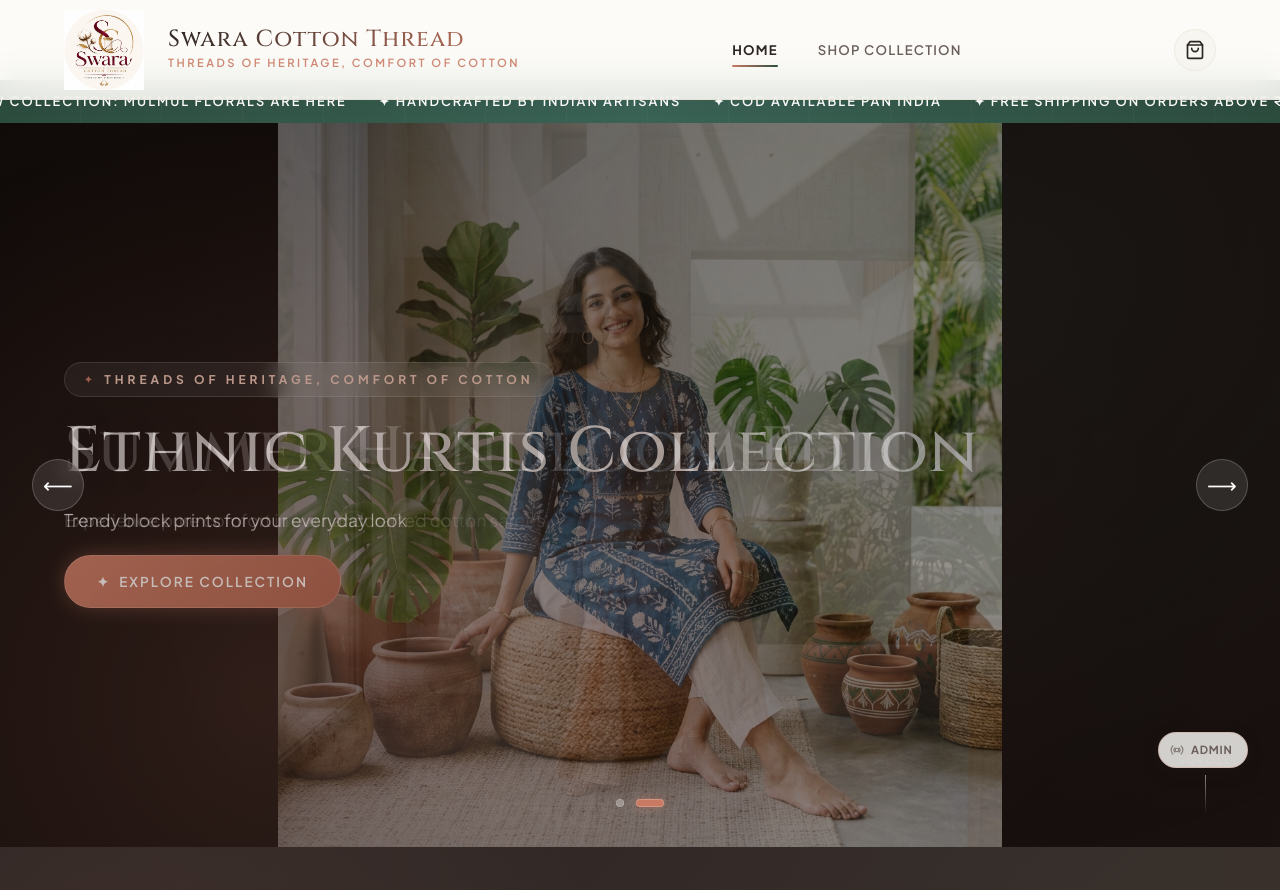
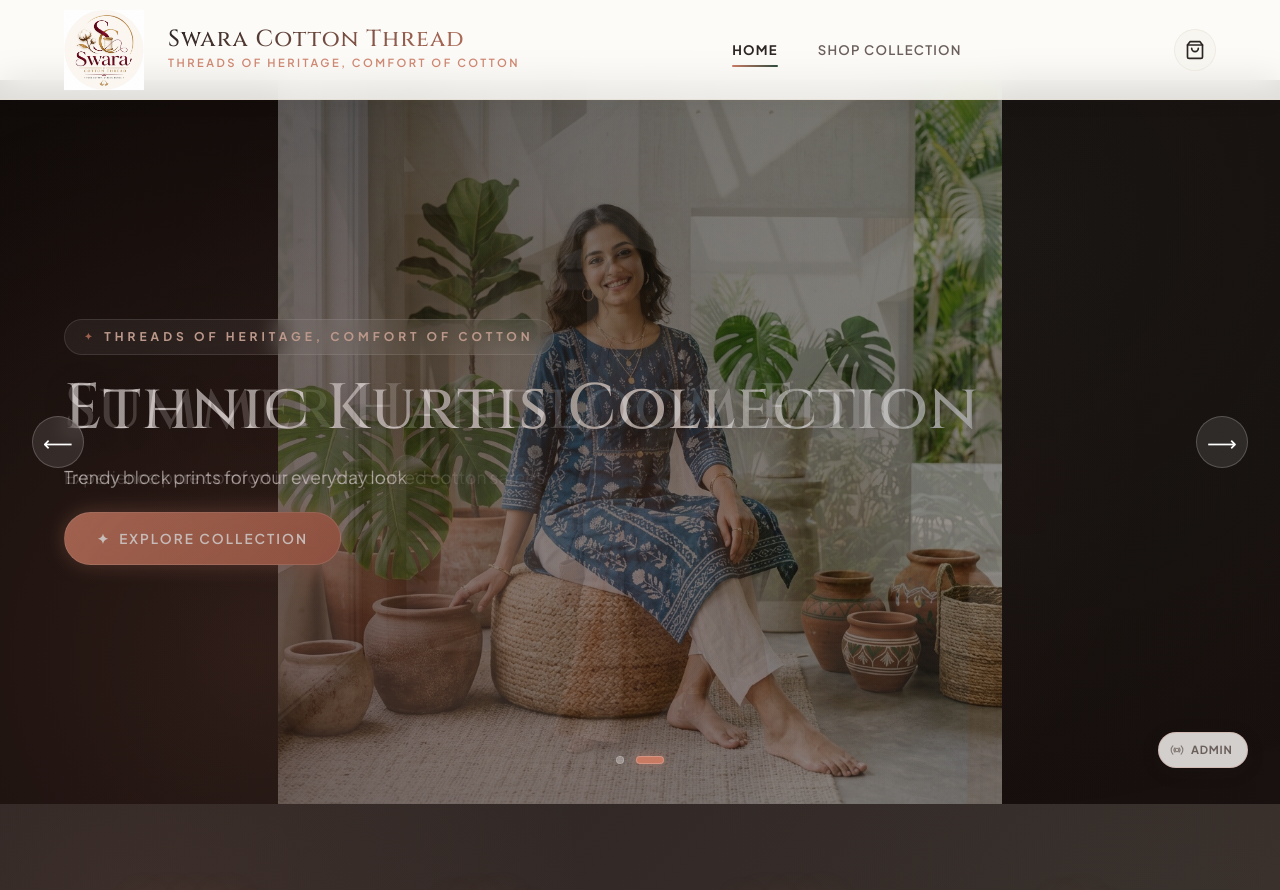
Before and after one commit to akash19-ak/Swara-Cotton-Thread, a React app in the folder frontend/: page / in a window 1280 px wide. Shown: the top 890 px of the page. Built offline with nearby package versions, Linux system fonts and the light colour scheme; no server answers; the HTML template or start-up script is replaced by a standard one.

Commit message:
scroller removed

```diff
--- a/frontend/src/pages/Home.css
+++ b/frontend/src/pages/Home.css
@@ -212,35 +212,6 @@
   box-shadow: 0 0 10px rgba(201,122,99,0.5);
 }
 
-/* Scroll indicator */
-.hero-scroll-hint {
-  position: absolute;
-  bottom: 2rem;
-  right: 3rem;
-  z-index: 20;
-  display: flex;
-  flex-direction: column;
-  align-items: center;
-  gap: 0.4rem;
-  color: rgba(255,255,255,0.5);
-  font-size: 0.65rem;
-  letter-spacing: 2px;
-  text-transform: uppercase;
-}
-
-.hero-scroll-hint::after {
-  content: '';
-  display: block;
-  width: 1px;
-  height: 40px;
-  background: linear-gradient(to bottom, rgba(255,255,255,0.5), transparent);
-  animation: scrollPulse 2s ease-in-out infinite;
-}
-
-@keyframes scrollPulse {
-  0%, 100% { transform: scaleY(1); opacity: 1; }
-  50% { transform: scaleY(0.6); opacity: 0.4; }
-}
 
 /* ─── Ethos / Features Strip ──────────────────────────── */
 .ethos-section {
--- a/frontend/src/pages/Home.jsx
+++ b/frontend/src/pages/Home.jsx
@@ -69,15 +69,6 @@ export default function Home() {
   return (
     <div className="home-page">
 
-      {/* Offer Strip */}
-      <div className="offer-strip">
-        <span className="offer-strip-text">
-          {[...offerTexts, ...offerTexts].map((t, i) => (
-            <span key={i}>{t}</span>
-          ))}
-        </span>
-      </div>
-
       {/* Hero Banner Section */}
       {brand.banners && brand.banners.length > 0 && (
         <section className="hero-slider">
@@ -129,8 +120,6 @@ export default function Home() {
               </div>
             </>
           )}
-
-          <div className="hero-scroll-hint">Scroll</div>
         </section>
       )}
 
```
